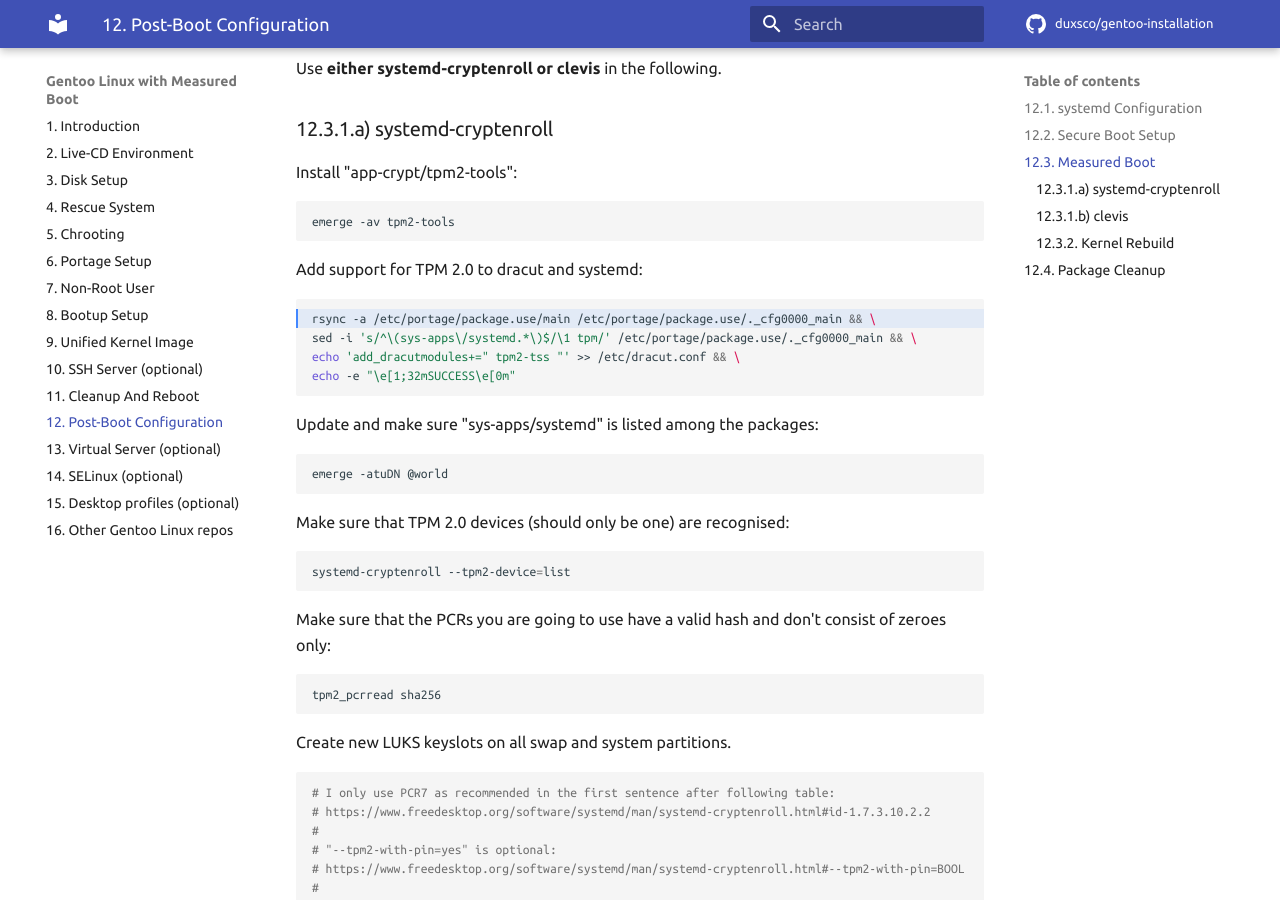
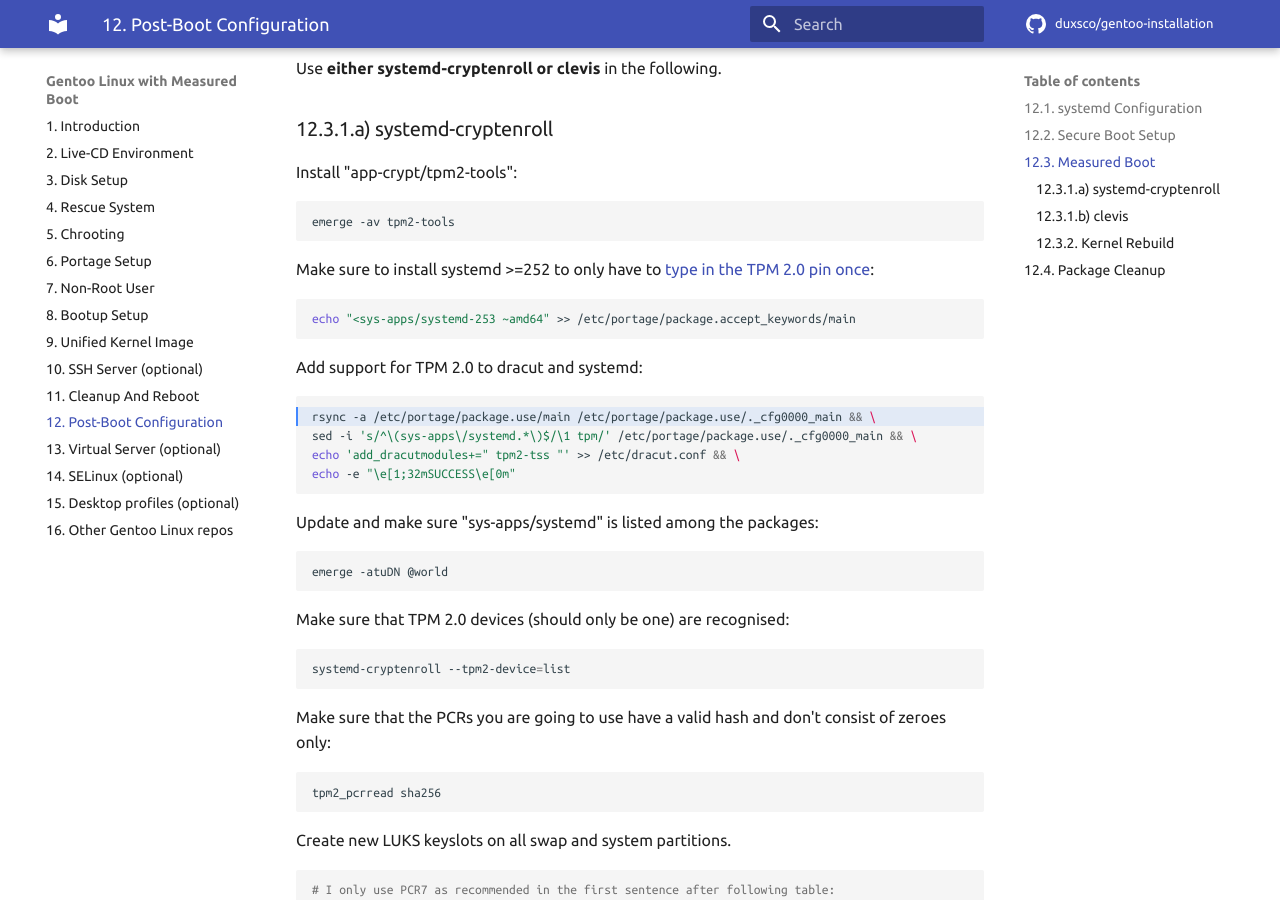
Before and after one commit to duxsco/gentoo-installation, an MkDocs documentation site: the page built from docs/post-boot_configuration.md, in a window 1280 px wide and 900 px high, scrolled down 2404 px. Built offline with MkDocs 1.6.1 and Material for MkDocs 9.7.7, drawn with Linux system fonts in a browser that asks for light colours; comment, search, counter and statistics services are not loaded.

Commit message:
Install systemd >=252 if systemd-cryptenroll used

````diff
--- a/docs/post-boot_configuration.md
+++ b/docs/post-boot_configuration.md
@@ -110,6 +110,12 @@ Install "app-crypt/tpm2-tools":
 
 ```shell
 emerge -av tpm2-tools
+```
+
+Make sure to install systemd >=252 to only have to [type in the TPM 2.0 pin once](https://github.com/systemd/systemd/pull/23511):
+
+```shell
+echo "<sys-apps/systemd-253 ~amd64" >> /etc/portage/package.accept_keywords/main
 ```
 
 Add support for TPM 2.0 to dracut and systemd:
````
